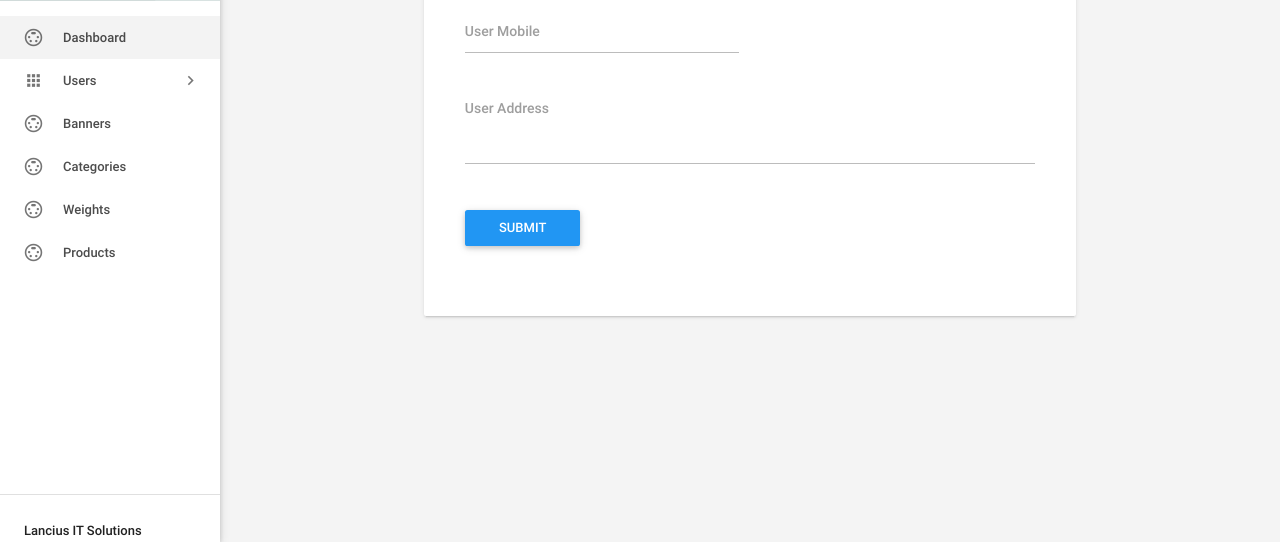
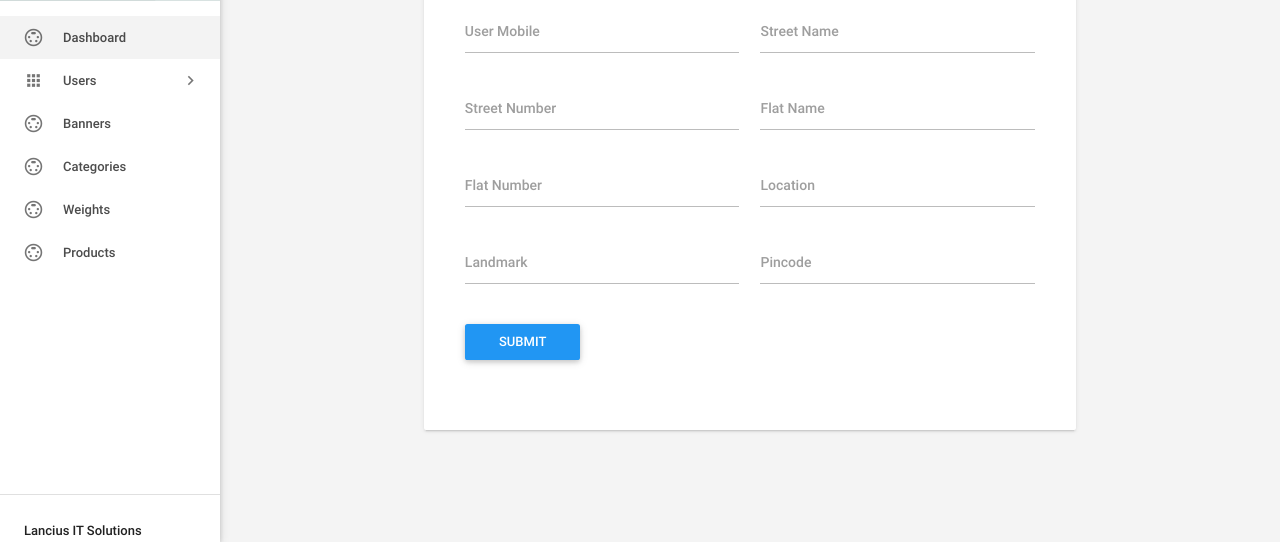
Before and after one commit to Srinivaslancius/Palle2Patnam, a PHP site: page /palle2patnam/add_users.php in a window 1280 px wide. Shown: the part 258-800 px from the top of the page. Run offline with PHP 8.4, Linux system fonts and the light colour scheme; the visitor is signed in with stand-in values (Sample User, id 1); data that the repository does not hold is empty; some libraries are stand-ins or nearby versions.

Commit message:
changes in users adding extara fields

```diff
--- a/admin/add_users.php
+++ b/admin/add_users.php
@@ -6,13 +6,22 @@ if (!isset($_POST['submit']))  {
             echo "";
 } else  {
     //Save data into database
+    /*echo "<pre>";
+    print_r($_POST);die;*/
     $user_name = $_POST['user_name'];
     $user_email = $_POST['user_email'];
     $user_mobile = $_POST['user_mobile'];
-    $user_address = $_POST['user_address'];
+    $street_name = $_POST['street_name'];
+    $street_no = $_POST['street_no'];
+    $flat_name = $_POST['flat_name'];
+    $flat_no = $_POST['flat_no'];
+    $location = $_POST['location'];
+    $landmark = $_POST['landmark'];
+    $pincode = $_POST['pincode'];
     $created_admin_id = $_SESSION['admin_user_id'];
     $created_at = date("Y-m-d h:i:s");
-    $sql = "INSERT INTO users (`user_name`, `user_email`, `user_mobile`, `user_address`,`created_admin_id`, `created_at`, `status`) VALUES ('$user_name', '$user_email', '$user_mobile', '$user_address', '$created_admin_id', '$created_at', 2)";
+
+    $sql = "INSERT INTO users (`user_name`, `user_email`, `user_mobile`,`street_name`,`street_no`,`flat_name`,`flat_no`,`location`,`landmark`,`pincode`,`created_admin_id`, `created_at`, `status`) VALUES ('$user_name', '$user_email', '$user_mobile','$street_name','$street_no','$flat_name','$flat_no','$location','$landmark','$pincode', '$created_admin_id', '$created_at', 2)";
     if($conn->query($sql) === TRUE){
        echo "<script>alert('Data Updated Successfully');window.location.href='users.php';</script>";
     } else {
@@ -45,9 +54,40 @@ if (!isset($_POST['submit']))  {
                                         <input id="user_mobile" type="text" class="validate" name="user_mobile" required>
                                         <label for="user_mobile">User Mobile</label>
                                     </div>
-                                    <div class="input-field col s12">
-                                        <textarea id="user_address" class="materialize-textarea" name="user_address" required></textarea>
-                                        <label for="user_address">User Address</label>
+
+                                    <div class="input-field col s6">
+                                        <input id="street_name" type="text" class="validate" name="street_name" required>
+                                        <label for="street_name">Street Name</label>
+                                    </div>
+
+                                    <div class="input-field col s6">
+                                        <input id="street_no" type="text" class="validate" name="street_no" required>
+                                        <label for="street_no">Street Number</label>
+                                    </div>
+
+                                    <div class="input-field col s6">
+                                        <input id="flat_name" type="text" class="validate" name="flat_name" required>
+                                        <label for="flat_name">Flat Name</label>
+                                    </div>
+
+                                    <div class="input-field col s6">
+                                        <input id="flat_no" type="text" class="validate" name="flat_no" required>
+                                        <label for="flat_no">Flat Number</label>
+                                    </div>
+
+                                    <div class="input-field col s6">
+                                        <input id="location" type="text" class="validate" name="location" required>
+                                        <label for="location">Location</label>
+                                    </div>
+
+                                    <div class="input-field col s6">
+                                        <input id="landmark" type="text" class="validate" name="landmark" required>
+                                        <label for="landmark">Landmark</label>
+                                    </div>
+
+                                    <div class="input-field col s6">
+                                        <input id="pincode" type="text" class="validate" name="pincode" required>
+                                        <label for="pincode">Pincode</label>
                                     </div>
 
                                 </div>
```
Also changed, not shown: admin/admin_users.php (+5 -6 lines), admin/banners.php (+3 -5 lines), admin/users.php (+18 -12 lines).
